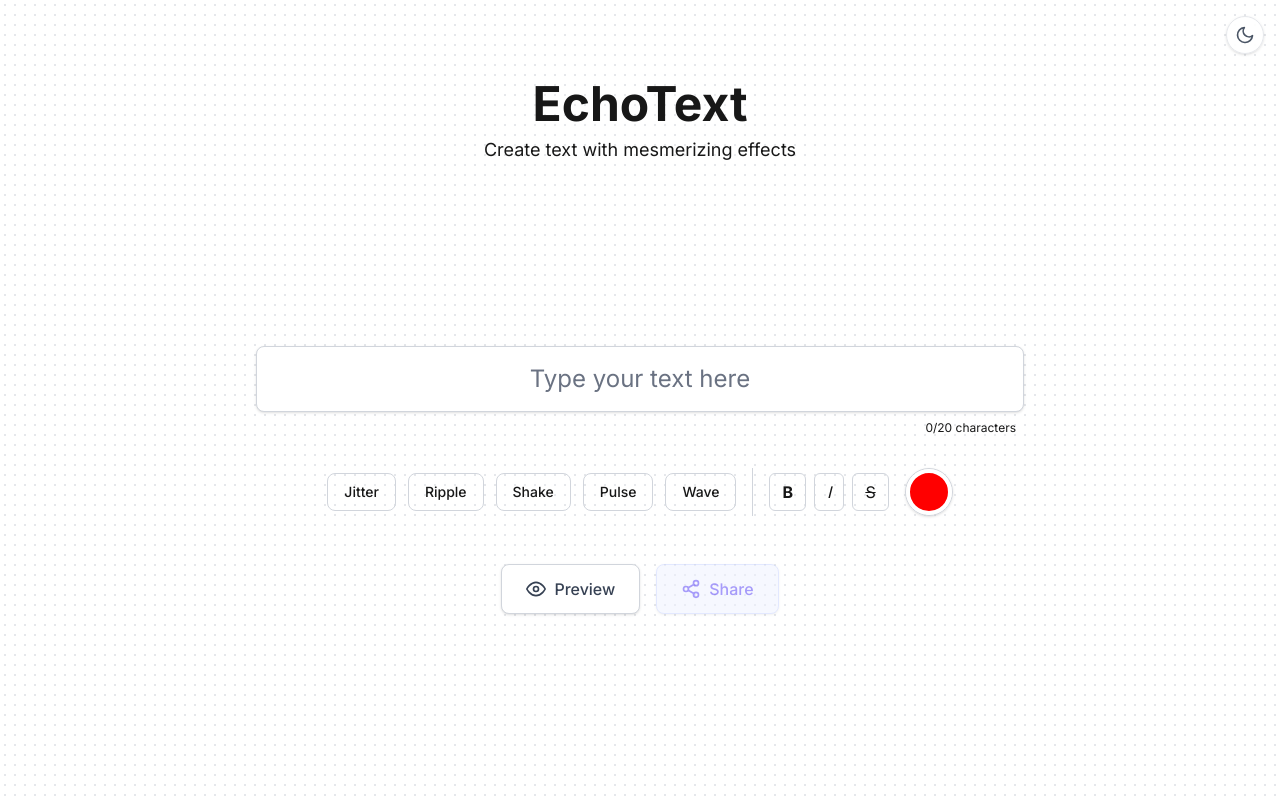
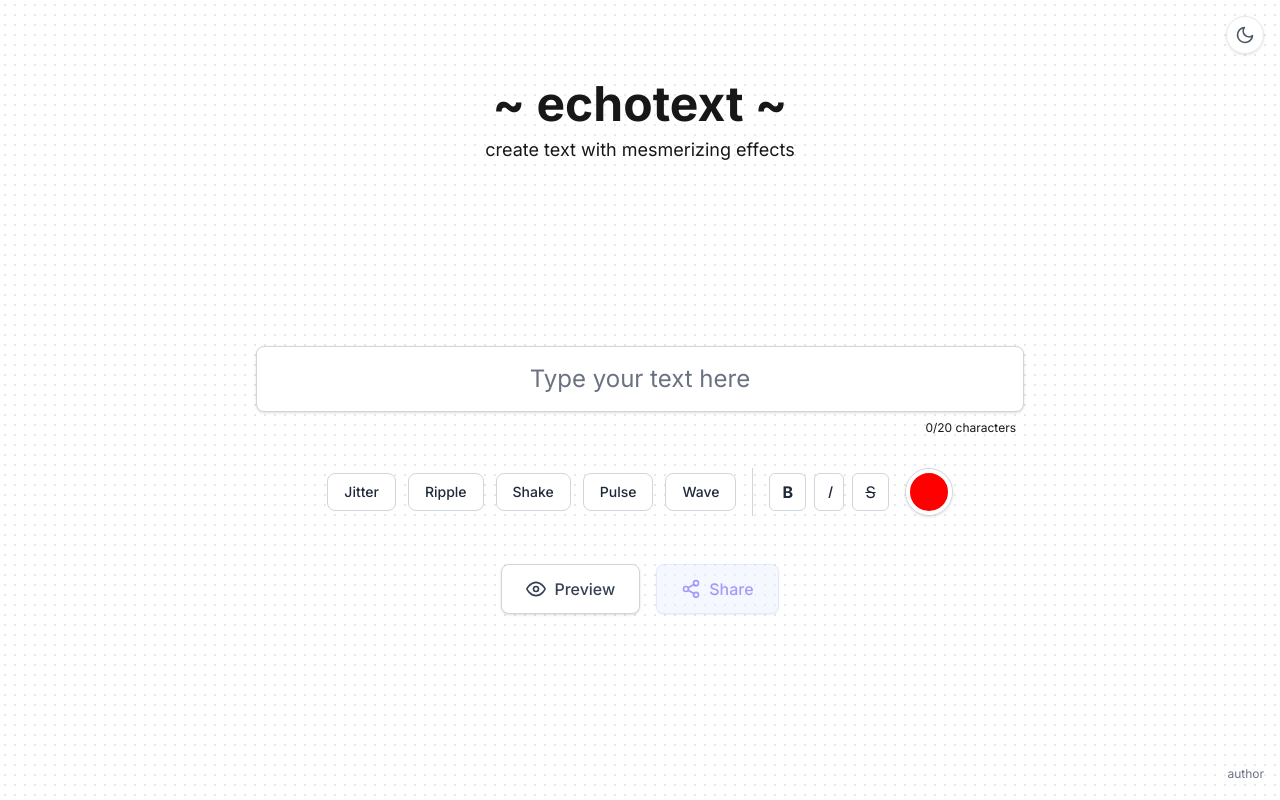
Before and after one commit to juanbeniteza/echotext, a Next.js app: page / in a window 1280 px wide. Built offline with nearby package versions, Linux system fonts and the light colour scheme.

Commit message:
feat: author link

```diff
--- a/src/app/globals.css
+++ b/src/app/globals.css
@@ -24,6 +24,16 @@ body {
   font-family: Arial, Helvetica, sans-serif;
 }
 
+/* Button styling for better visibility */
+.dark-mode button.bg-white, [data-theme="dark"] button.bg-white {
+  color: #333333;
+}
+
+/* Foreground class for proper text coloring */
+.foreground {
+  color: var(--foreground) !important;
+}
+
 /* Dotted Background Pattern */
 .bg-dotted {
   background-color: var(--background);
--- a/src/app/layout.tsx
+++ b/src/app/layout.tsx
@@ -7,7 +7,7 @@ import { ThemeProvider } from "../hooks/useTheme";
 const inter = Inter({ subsets: ["latin"] });
 
 export const metadata: Metadata = {
-  title: "EchoText - Create and Share Text with Effects",
+  title: "~ echotext ~",
   description: "Create beautiful text with visual effects like shake, ripple, and jitter. Customize colors and formatting, then share with a unique link.",
 };
 
--- a/src/app/page.tsx
+++ b/src/app/page.tsx
@@ -26,8 +26,8 @@ const FormatButton: React.FC<FormatButtonProps> = ({ label, isActive, onClick, c
     onClick={onClick}
     className={`px-3 py-1.5 border rounded-md transition duration-150 ease-in-out ${
       isActive
-        ? 'bg-gray-200 border-gray-400 shadow-inner dark:bg-gray-700 dark:border-gray-600'
-        : 'border-gray-300 hover:bg-gray-100 dark:border-gray-700 dark:hover:bg-gray-800'
+        ? 'bg-indigo-100 border-indigo-300 shadow-inner dark:bg-indigo-900 dark:border-indigo-700'
+        : 'bg-white border-gray-300 hover:bg-gray-50 dark:bg-white dark:border-gray-400 text-gray-800 dark:text-gray-800'
     }`}
   >
     {children}
@@ -115,9 +115,21 @@ export default function Home() {
         <ThemeToggle />
       </div>
 
+      {/* Author attribution link in bottom-right */}
+      <div className="absolute bottom-4 right-4 z-10">
+        <a
+          href="https://juanbenitez.dev"
+          target="_blank"
+          rel="noopener noreferrer"
+          className="text-xs text-gray-500 dark:text-gray-400 hover:text-indigo-600 dark:hover:text-indigo-400 transition-colors"
+        >
+          author
+        </a>
+      </div>
+
       <div className="absolute top-16 md:top-20 left-1/2 transform -translate-x-1/2 text-center z-10">
-        <h1 className="text-4xl md:text-5xl font-bold">EchoText</h1>
-        <p className="text-md md:text-lg mt-2">Create text with mesmerizing effects</p>
+        <h1 className="text-4xl md:text-5xl font-bold">~ echotext ~</h1>
+        <p className="text-md md:text-lg mt-2">create text with mesmerizing effects</p>
       </div>
 
       <div className="w-full max-w-3xl flex flex-col items-center space-y-8 mt-32 md:mt-40">
@@ -152,12 +164,12 @@ export default function Home() {
                   className={`px-4 py-2 border rounded-lg font-medium transition duration-150 ease-in-out text-sm ${
                     isActive
                       ? 'bg-indigo-100 border-indigo-300 text-indigo-700 shadow-inner dark:bg-indigo-900 dark:border-indigo-700 dark:text-indigo-300'
-                      : 'border-gray-300 hover:bg-gray-50 dark:border-gray-700 dark:hover:bg-gray-800'
+                      : 'bg-white border-gray-300 hover:bg-gray-50 dark:bg-white dark:border-gray-400 text-gray-800 dark:text-gray-800'
                   } md:w-auto`}
                   onClick={() => handleEffectClick(effectKey)}
                 >
                   {/* Apply effect class to the text span when active */}
-                  <span className={isActive ? `effect-text ${effectClass}` : ''}>
+                  <span className={isActive ? `effect-text ${effectClass} text-indigo-700 dark:text-indigo-300` : ''}>
                     {getEffectName(effectKey)}
                   </span>
                 </button>
@@ -170,13 +182,13 @@ export default function Home() {
             {/* Formatting Buttons */}
             <div className="flex items-center space-x-2">
               <FormatButton label="Bold" isActive={config.isBold} onClick={toggleBold}>
-                <span className="font-bold">B</span>
+                <span className={`font-bold ${config.isBold ? 'text-indigo-700 dark:text-indigo-300' : 'text-gray-800 dark:text-gray-800'}`}>B</span>
               </FormatButton>
               <FormatButton label="Italic" isActive={config.isItalic} onClick={toggleItalic}>
-                <span className="italic">I</span>
+                <span className={`italic ${config.isItalic ? 'text-indigo-700 dark:text-indigo-300' : 'text-gray-800 dark:text-gray-800'}`}>I</span>
               </FormatButton>
               <FormatButton label="Strikethrough" isActive={config.isStrikethrough} onClick={toggleStrikethrough}>
-                <span className="line-through">S</span>
+                <span className={`line-through ${config.isStrikethrough ? 'text-indigo-700 dark:text-indigo-300' : 'text-gray-800 dark:text-gray-800'}`}>S</span>
               </FormatButton>
             </div>
 
@@ -253,6 +265,18 @@ export default function Home() {
             <ThemeToggle />
           </div>
 
+          {/* Author attribution link in bottom-right */}
+          <div className="fixed bottom-4 right-4 z-[51]">
+            <a
+              href="https://juanbenitez.dev"
+              target="_blank"
+              rel="noopener noreferrer"
+              className="text-xs text-gray-500 dark:text-gray-400 hover:text-indigo-600 dark:hover:text-indigo-400 transition-colors"
+            >
+              author
+            </a>
+          </div>
+
           {/* Action buttons moved to top left */}
           <div className="fixed top-4 left-4 z-[51] flex gap-2">
             {/* Copy Link Button */}
--- a/src/components/SharedView.tsx
+++ b/src/components/SharedView.tsx
@@ -64,6 +64,19 @@ export default function SharedView({ encodedConfig }: SharedViewProps) {
         <div className="absolute top-4 right-4 z-[30]">
           <ThemeToggle />
         </div>
+
+        {/* Author attribution link in bottom-right */}
+        <div className="absolute bottom-4 right-4 z-[30]">
+          <a
+            href="https://juanbenitez.dev"
+            target="_blank"
+            rel="noopener noreferrer"
+            className="text-xs text-gray-500 dark:text-gray-400 hover:text-indigo-600 dark:hover:text-indigo-400 transition-colors"
+          >
+            author
+          </a>
+        </div>
+
         <div className="p-6 rounded-xl">
           <p className="text-xl font-medium text-gray-800 dark:text-white">Loading shared content...</p>
         </div>
@@ -78,6 +91,19 @@ export default function SharedView({ encodedConfig }: SharedViewProps) {
         <div className="absolute top-4 right-4 z-[30]">
           <ThemeToggle />
         </div>
+
+        {/* Author attribution link in bottom-right */}
+        <div className="absolute bottom-4 right-4 z-[30]">
+          <a
+            href="https://juanbenitez.dev"
+            target="_blank"
+            rel="noopener noreferrer"
+            className="text-xs text-gray-500 dark:text-gray-400 hover:text-indigo-600 dark:hover:text-indigo-400 transition-colors"
+          >
+            author
+          </a>
+        </div>
+
         <div className="max-w-md text-center p-8 rounded-xl">
           <h2 className="text-3xl font-bold mb-4 foreground">Invalid Link</h2>
           <p className="mb-8 foreground text-lg">{error || "The URL you're trying to access is not valid."}</p>
@@ -103,6 +129,18 @@ export default function SharedView({ encodedConfig }: SharedViewProps) {
         <ThemeToggle />
       </div>
 
+      {/* Author attribution link in bottom-right */}
+      <div className="absolute bottom-4 right-4 z-[30]">
+        <a
+          href="https://juanbenitez.dev"
+          target="_blank"
+          rel="noopener noreferrer"
+          className="text-xs text-gray-500 dark:text-gray-400 hover:text-indigo-600 dark:hover:text-indigo-400 transition-colors"
+        >
+          author
+        </a>
+      </div>
+
       {/* Action buttons container */}
       <div className="absolute top-4 left-4 z-[30]">
         {/* Create your own button */}
```
